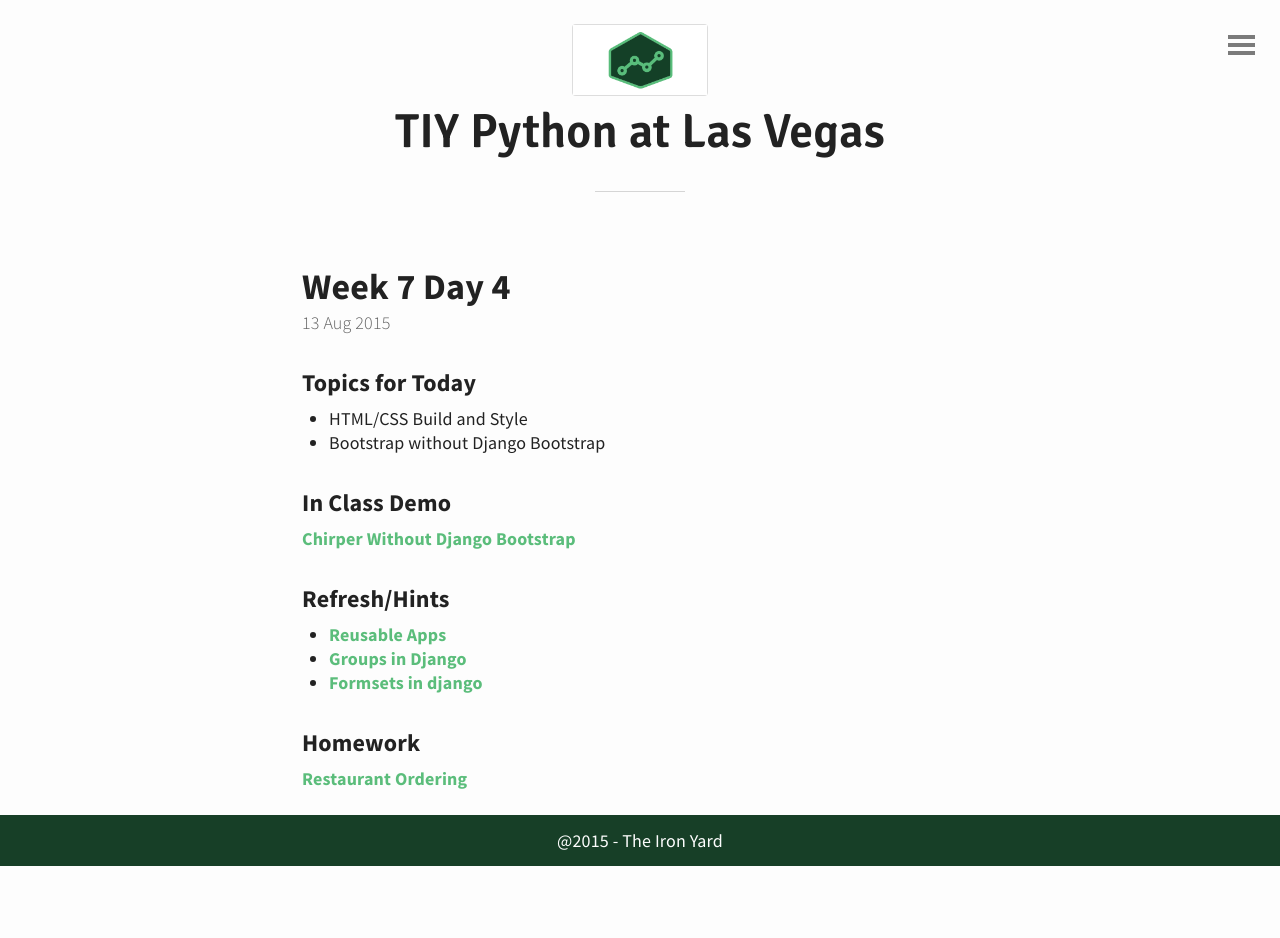
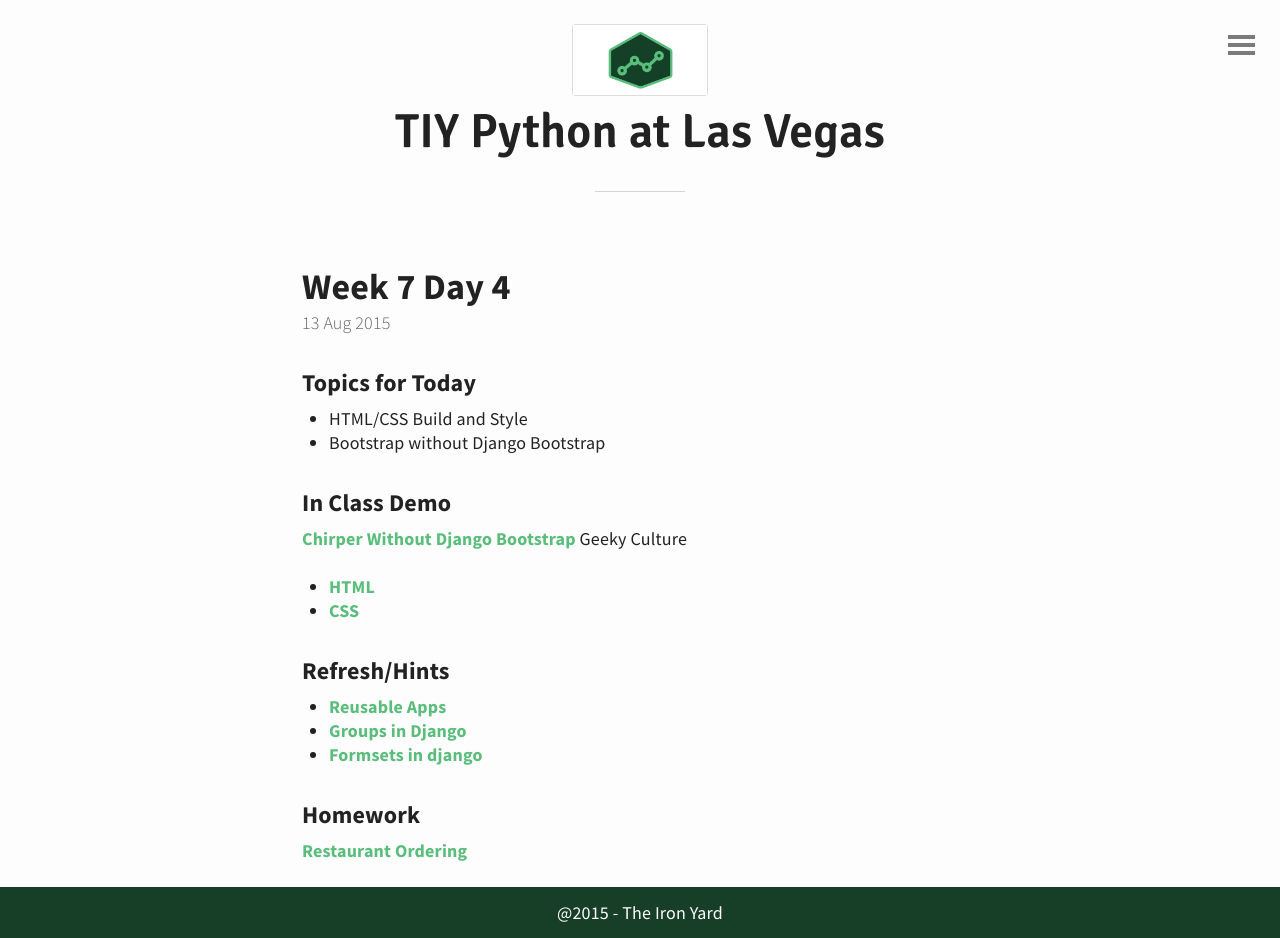
Before and after one commit to tiy-lv-python-2015-06/tiy-lv-python-2015-06.github.io, a Jekyll site: the page built from _posts/2015-08-13-Week-7-Day-4.md, in a window 1280 px wide. Built offline with Jekyll 4.4.1, drawn with Linux system fonts in a browser that asks for light colours; before the commit the page ends 900 px from its top, so only the background shows below that.

Commit message:
adding website

```diff
--- a/_posts/2015-08-13-Week-7-Day-4.md
+++ b/_posts/2015-08-13-Week-7-Day-4.md
@@ -8,6 +8,9 @@
 
 ### In Class Demo
 [Chirper Without Django Bootstrap](https://github.com/tiy-lv-python-2015-06/chirper/tree/w7d4)
+Geeky Culture
+* [HTML](https://github.com/tiy-lv-python-2015-06/class-notes/blob/master/week7/starter.html)
+* [CSS](https://github.com/tiy-lv-python-2015-06/class-notes/blob/master/week7/styles.css)
 
 ### Refresh/Hints
 * [Reusable Apps](https://docs.djangoproject.com/en/1.8/intro/reusable-apps/)
```
